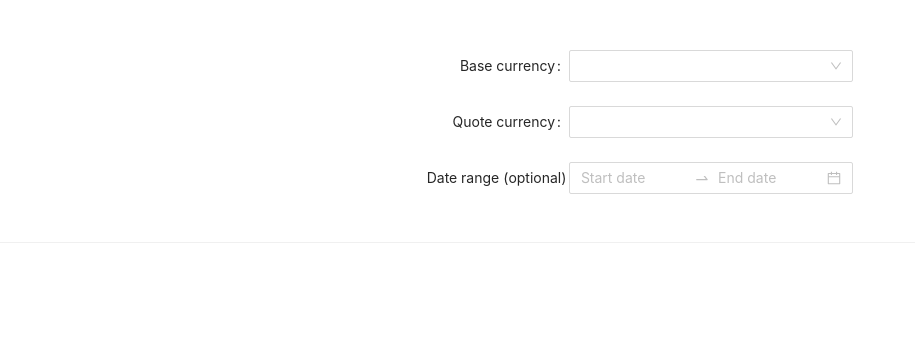
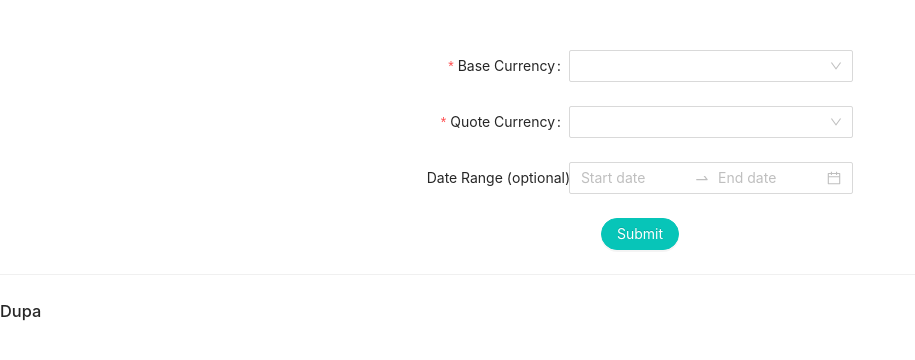
Before and after one commit to Oyoshi/React-Frontend-Playground, a React (Create React App) app in the folder project-3/: page / in a window 1280 px wide. Shown: the top 360 px of the page, without its empty margins (0-915 px from the left). Built offline with nearby package versions, Linux system fonts and the light colour scheme.

Commit message:
Define missing types and props, add callback

```diff
--- a/project-3/src/App.tsx
+++ b/project-3/src/App.tsx
@@ -1,17 +1,22 @@
-import React from "react";
+import React, { useState } from "react";
 import { Layout, Divider } from "antd";
-import { InputsFormSection } from "components/inputs-form-section";
+import {
+  NullableFormFields,
+  InputsFormSection,
+} from "components/inputs-form-section";
 import { ResultSection } from "components/result-section";
 
 const { Content } = Layout;
 
 export const App: React.FC = () => {
+  const [formFields, setFormFields] = useState<NullableFormFields>(null);
+
   return (
     <Layout>
       <Content>
-        <InputsFormSection />
+        <InputsFormSection callback={setFormFields} />
         <Divider />
-        <ResultSection />
+        <ResultSection {...formFields} />
       </Content>
     </Layout>
   );
--- a/project-3/src/components/inputs-form-section/InputsFormSection.tsx
+++ b/project-3/src/components/inputs-form-section/InputsFormSection.tsx
@@ -1,10 +1,23 @@
 import React from "react";
-import { Row, Col, Form, Select, DatePicker } from "antd";
+import { Row, Col, Form, Select, DatePicker, Button } from "antd";
+import { Moment } from "moment";
 import "./InputsFormSection.less";
 
 const { RangePicker } = DatePicker;
 
-const layout = {
+export type FormFields = {
+  baseCurrency: string;
+  quoteCurrency: string;
+  dateRange?: Moment[];
+};
+
+export type NullableFormFields = FormFields | null;
+
+type InputsormSectionProps = {
+  callback: (fields: FormFields) => void;
+};
+
+const formLayout = {
   labelCol: {
     span: 8,
   },
@@ -13,31 +26,72 @@ const layout = {
   },
 };
 
-export const InputsFormSection: React.FC = () => {
+export const InputsFormSection: React.FC<InputsormSectionProps> = ({
+  callback,
+}) => {
+  const onFinish = (fields: FormFields) => callback(fields);
+
   return (
     <section className="inputs-form__section">
-      <Form {...layout} labelAlign="right">
+      <Form {...formLayout} labelAlign="right" onFinish={onFinish}>
         <Row justify="center" align="middle">
           <Col lg={8} sm={24}>
-            <Form.Item label="Base currency">
+            <Form.Item
+              name="baseCurrency"
+              label="Base Currency"
+              required
+              rules={[
+                {
+                  required: true,
+                  message: "Please select a base currency!",
+                },
+              ]}
+            >
               <Select>
                 <Select.Option value={"xxx"}>xxx</Select.Option>
                 <Select.Option value={"yyy"}>yyy</Select.Option>
                 <Select.Option value={"zzz"}>zzz</Select.Option>
               </Select>
             </Form.Item>
-            <Form.Item label="Quote currency">
+            <Form.Item
+              name="quoteCurrency"
+              label="Quote Currency"
+              required
+              rules={[
+                {
+                  required: true,
+                  message: "Please select a quote currency!",
+                },
+              ]}
+            >
               <Select>
                 <Select.Option value={"xxx"}>aaa</Select.Option>
                 <Select.Option value={"bbb"}>bbb</Select.Option>
                 <Select.Option value={"ccc"}>ccc</Select.Option>
               </Select>
             </Form.Item>
-            <Form.Item label="Date range (optional)">
+            <Form.Item
+              name="dateRange"
+              label="Date Range (optional)"
+              rules={[
+                {
+                  validator(_: any, value: Moment[]) {
+                    return value.length === 2 && value[0] <= value[1]
+                      ? Promise.resolve()
+                      : Promise.reject(
+                          "Please choose a proper begin and end dates!"
+                        );
+                  },
+                },
+              ]}
+            >
               <RangePicker />
             </Form.Item>
           </Col>
         </Row>
+        <Button type="primary" htmlType="submit">
+          Submit
+        </Button>
       </Form>
     </section>
   );
--- a/project-3/src/components/inputs-form-section/index.ts
+++ b/project-3/src/components/inputs-form-section/index.ts
@@ -1 +1 @@
-export { InputsFormSection } from "./InputsFormSection";
+export * from "./InputsFormSection";
--- a/project-3/src/components/result-section/ResultSection.tsx
+++ b/project-3/src/components/result-section/ResultSection.tsx
@@ -1,5 +1,22 @@
 import React from "react";
+import { Moment } from "moment";
 
-export const ResultSection: React.FC = () => {
-  return <section></section>;
+type ResultSectionProps = {
+  baseCurrency?: string;
+  quoteCurrency?: string;
+  dateRange?: Moment[];
 };
+
+export const ResultSection: React.FC<ResultSectionProps> = ({
+  baseCurrency,
+  quoteCurrency,
+  dateRange,
+}) => {
+  return (
+    <section>
+      <h1>Dupa</h1>
+      <h1>{baseCurrency}</h1>
+      <h1>{quoteCurrency}</h1>
+    </section>
+  );
+};
```
